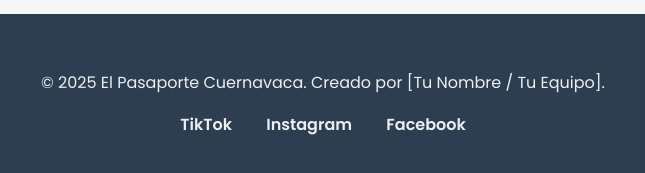
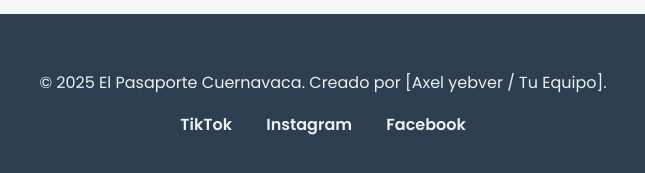
Before and after one commit to yever23/Pasaporte-Cuernavaca-, a plain HTML site: page Index.html in a window 1280 px wide. Shown: the part 3562-3735 px from the top of the page, 317-962 px from the left. Drawn offline with Linux system fonts and the light colour scheme.

Commit message:
Actualizar index.html

```diff
--- a/Index.html
+++ b/Index.html
@@ -81,7 +81,7 @@
     </main>
 
     <footer>
-        <p>© 2025 El Pasaporte Cuernavaca. Creado por [Tu Nombre / Tu Equipo].</p>
+        <p>© 2025 El Pasaporte Cuernavaca. Creado por [Axel yebver / Tu Equipo].</p>
         <div class="social-links">
             <a href="#">TikTok</a>
             <a href="#">Instagram</a>
```
